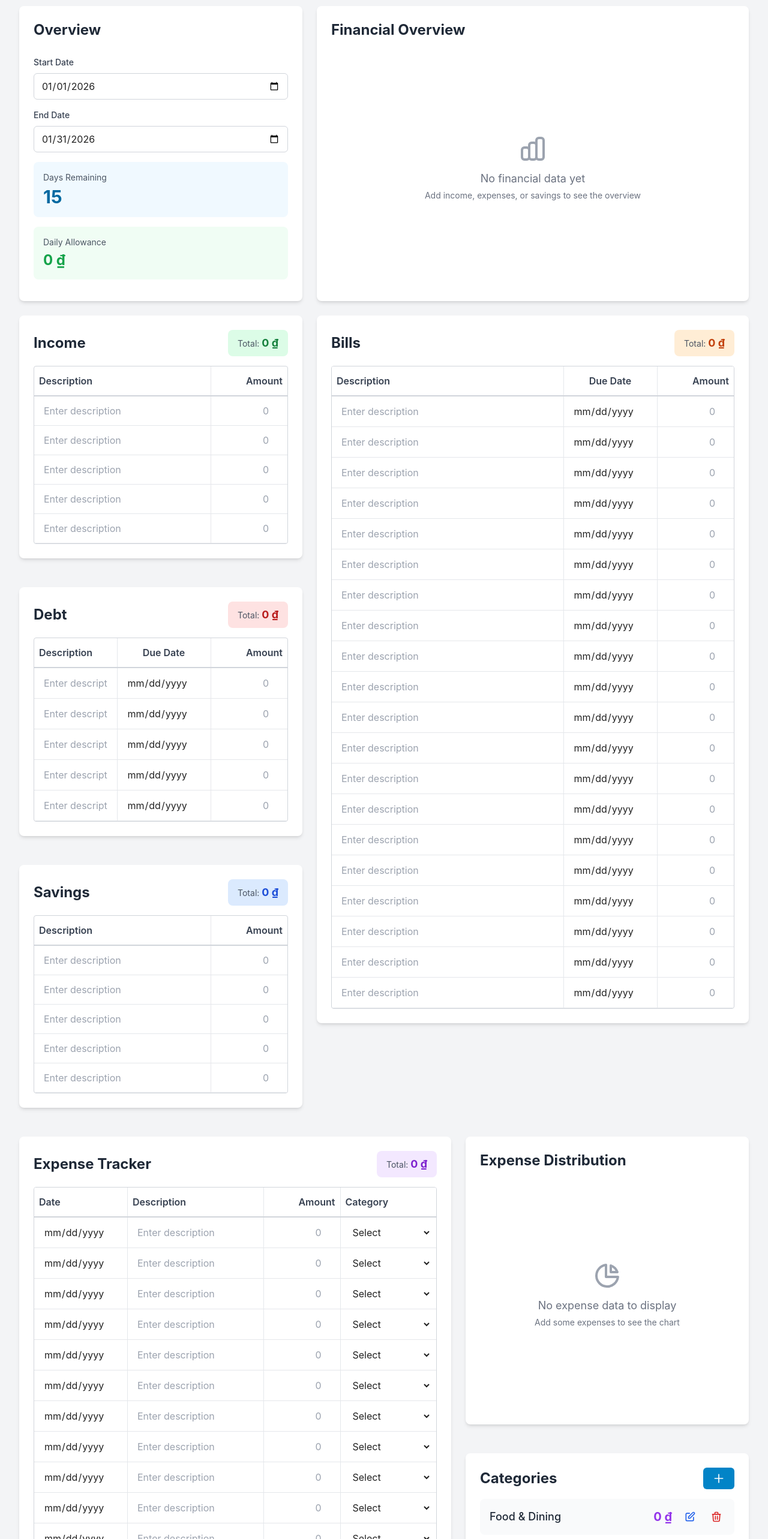
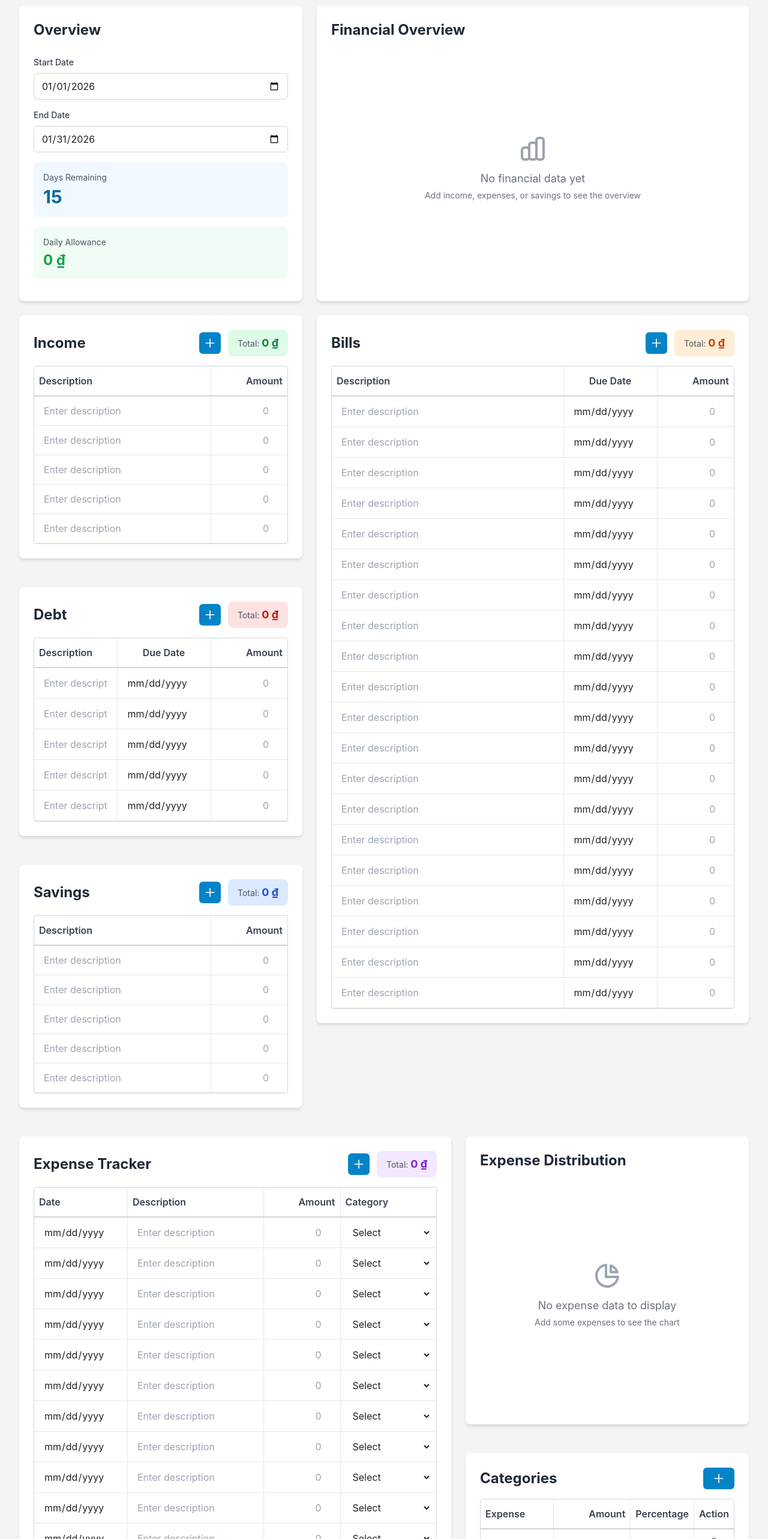
Before and after one commit to hfakeeeeee/Trackly, a React (Vite) app: page / in a window 1280 px wide. Shown: the part 234-2800 px from the top of the page at 60% size. Built offline with nearby package versions, Linux system fonts and the light colour scheme.

Commit message:
add grid table, add button, adjust layout

```diff
--- a/src/App.tsx
+++ b/src/App.tsx
@@ -43,9 +43,11 @@ function App() {
             <div className="lg:col-span-3">
               <ExpenseTracker />
             </div>
-            <div className="lg:col-span-2 flex flex-col gap-6">
+            <div className="lg:col-span-2 flex flex-col gap-6 h-full">
               <ExpenseChart />
-              <CategoryManager />
+              <div className="flex-1">
+                <CategoryManager />
+              </div>
             </div>
           </div>
         </main>
--- a/src/components/Bills.tsx
+++ b/src/components/Bills.tsx
@@ -1,9 +1,9 @@
-import React from 'react';
+import React, { useState } from 'react';
 import { useApp } from '../AppContext';
 
 export const Bills: React.FC = () => {
   const { bills, addBill, removeBill, updateBill } = useApp();
-  const MAX_ROWS = 20;
+  const [maxRows, setMaxRows] = useState(20);
 
   const formatCurrency = (amount: number) => {
     return new Intl.NumberFormat('vi-VN', {
@@ -97,9 +97,20 @@ export const Bills: React.FC = () => {
     <section className="bg-white rounded-lg shadow-md p-6 mb-6 flex flex-col">
       <div className="flex justify-between items-center mb-4">
         <h2 className="text-2xl font-bold text-gray-800">Bills</h2>
-        <div className="bg-orange-100 px-4 py-2 rounded-lg">
-          <span className="text-sm text-gray-600">Total: </span>
-          <span className="text-lg font-bold text-orange-700">{formatCurrency(totalBills)}</span>
+        <div className="flex items-center gap-3">
+          <button
+            onClick={() => setMaxRows(maxRows + 5)}
+            className="bg-primary-600 text-white p-2 rounded-md hover:bg-primary-700 transition-colors"
+            title="Add 5 more rows"
+          >
+            <svg className="w-5 h-5" fill="none" stroke="currentColor" viewBox="0 0 24 24">
+              <path strokeLinecap="round" strokeLinejoin="round" strokeWidth={2} d="M12 4v16m8-8H4" />
+            </svg>
+          </button>
+          <div className="bg-orange-100 px-4 py-2 rounded-lg">
+            <span className="text-sm text-gray-600">Total: </span>
+            <span className="text-lg font-bold text-orange-700">{formatCurrency(totalBills)}</span>
+          </div>
         </div>
       </div>
 
@@ -113,7 +124,7 @@ export const Bills: React.FC = () => {
             </tr>
           </thead>
           <tbody>
-            {Array.from({ length: MAX_ROWS }, (_, index) => renderRow(index))}
+            {Array.from({ length: maxRows }, (_, index) => renderRow(index))}
           </tbody>
         </table>
       </div>
--- a/src/components/CategoryManager.tsx
+++ b/src/components/CategoryManager.tsx
@@ -1,13 +1,11 @@
 import React, { useState } from 'react';
 import { useApp } from '../AppContext';
-import { Category } from '../types';
 
 export const CategoryManager: React.FC = () => {
   const { categories, addCategory, updateCategory, removeCategory } = useApp();
   const [newCategory, setNewCategory] = useState('');
   const [showAddCategory, setShowAddCategory] = useState(false);
-  const [editingId, setEditingId] = useState<string | null>(null);
-  const [editName, setEditName] = useState('');
+  const MIN_ROWS = 50;
 
   const handleAddCategory = () => {
     if (newCategory.trim()) {
@@ -26,26 +24,14 @@ export const CategoryManager: React.FC = () => {
     }).format(amount);
   };
 
-  const handleEdit = (cat: Category) => {
-    setEditingId(cat.id);
-    setEditName(cat.name);
-  };
-
-  const handleUpdate = (id: string) => {
-    if (editName.trim()) {
-      updateCategory(id, editName.trim());
-      setEditingId(null);
-      setEditName('');
+  const handleNameChange = (id: string, name: string) => {
+    if (name.trim()) {
+      updateCategory(id, name.trim());
     }
   };
 
-  const handleCancelEdit = () => {
-    setEditingId(null);
-    setEditName('');
-  };
-
   return (
-    <section className="bg-white rounded-lg shadow-md p-6 mb-6">
+    <section className="bg-white rounded-lg shadow-md p-6 mb-6 h-full flex flex-col">
       <div className="flex justify-between items-center mb-4">
         <h2 className="text-2xl font-bold text-gray-800">Categories</h2>
         <button
@@ -87,61 +73,38 @@ export const CategoryManager: React.FC = () => {
         </div>
       )}
 
-      <div className="space-y-2">
-        {categories.map((cat) => (
-          <div
-            key={cat.id}
-            className="bg-gray-50 p-4 rounded-lg flex justify-between items-center hover:bg-gray-100 transition-colors"
-          >
-            {editingId === cat.id ? (
-              <>
-                <div className="flex-1 mr-4">
+      <div className="overflow-auto flex-1 border border-gray-300 rounded">
+        <table className="w-full">
+          <thead className="sticky top-0 bg-white">
+            <tr className="border-b-2 border-gray-300">
+              <th className="text-left py-3 px-2 font-semibold text-gray-700 border-r border-gray-200">Expense</th>
+              <th className="text-right py-3 px-2 font-semibold text-gray-700 w-32 border-r border-gray-200">Amount</th>
+              <th className="text-right py-3 px-2 font-semibold text-gray-700 w-24 border-r border-gray-200">Percentage</th>
+              <th className="text-center py-3 px-2 font-semibold text-gray-700 w-16">Action</th>
+            </tr>
+          </thead>
+          <tbody>
+            {categories.map((cat) => {
+              const totalExpenses = categories.reduce((sum, c) => sum + c.total, 0);
+              const percentage = totalExpenses > 0 ? ((cat.total / totalExpenses) * 100).toFixed(1) : '0.0';
+
+              return (
+                <tr key={cat.id} className="border-b border-gray-200 hover:bg-gray-50">
+                  <td className="py-2 px-2 border-r border-gray-200">
                     <input
                       type="text"
-                    value={editName}
-                    onChange={(e) => setEditName(e.target.value)}
-                    className="w-full px-3 py-2 border border-gray-300 rounded focus:outline-none focus:ring-2 focus:ring-primary-500"
+                      value={cat.name}
+                      onChange={(e) => handleNameChange(cat.id, e.target.value)}
+                      className="w-full px-2 py-1 border-0 bg-transparent focus:outline-none focus:ring-1 focus:ring-primary-500 rounded font-medium text-gray-800"
                     />
-                </div>
-                <div className="flex gap-2">
-                  <button
-                    onClick={() => handleUpdate(cat.id)}
-                    className="text-green-600 hover:text-green-800 font-medium px-2 py-1"
-                    title="Save"
-                  >
-                    <svg className="w-5 h-5" fill="none" stroke="currentColor" viewBox="0 0 24 24">
-                      <path strokeLinecap="round" strokeLinejoin="round" strokeWidth={2} d="M5 13l4 4L19 7" />
-                    </svg>
-                  </button>
-                  <button
-                    onClick={handleCancelEdit}
-                    className="text-gray-600 hover:text-gray-800 font-medium px-2 py-1"
-                    title="Cancel"
-                  >
-                    <svg className="w-5 h-5" fill="none" stroke="currentColor" viewBox="0 0 24 24">
-                      <path strokeLinecap="round" strokeLinejoin="round" strokeWidth={2} d="M6 18L18 6M6 6l12 12" />
-                    </svg>
-                  </button>
-                </div>
-              </>
-            ) : (
-              <>
-                <div>
-                  <p className="font-medium text-gray-800 text-lg">{cat.name}</p>
-                </div>
-                <div className="text-right flex items-center gap-4">
-                  <p className="text-xl font-bold text-purple-600">
-                    {formatCurrency(cat.total)}
-                  </p>
-                  <button
-                    onClick={() => handleEdit(cat)}
-                    className="text-blue-600 hover:text-blue-800 font-medium p-1"
-                    title="Edit"
-                  >
-                    <svg className="w-5 h-5" fill="none" stroke="currentColor" viewBox="0 0 24 24">
-                      <path strokeLinecap="round" strokeLinejoin="round" strokeWidth={2} d="M11 5H6a2 2 0 00-2 2v11a2 2 0 002 2h11a2 2 0 002-2v-5m-1.414-9.414a2 2 0 112.828 2.828L11.828 15H9v-2.828l8.586-8.586z" />
-                    </svg>
-                  </button>
+                  </td>
+                  <td className="py-2 px-2 text-right border-r border-gray-200">
+                    <span className="font-bold text-purple-600">{formatCurrency(cat.total)}</span>
+                  </td>
+                  <td className="py-2 px-2 text-right border-r border-gray-200">
+                    <span className="font-semibold text-gray-700">{percentage}%</span>
+                  </td>
+                  <td className="py-2 px-2 text-center">
                     <button
                       onClick={() => removeCategory(cat.id)}
                       className="text-red-600 hover:text-red-800 font-medium p-1"
@@ -151,11 +114,20 @@ export const CategoryManager: React.FC = () => {
                         <path strokeLinecap="round" strokeLinejoin="round" strokeWidth={2} d="M19 7l-.867 12.142A2 2 0 0116.138 21H7.862a2 2 0 01-1.995-1.858L5 7m5 4v6m4-6v6m1-10V4a1 1 0 00-1-1h-4a1 1 0 00-1 1v3M4 7h16" />
                         </svg>
                       </button>
-                </div>
-              </>
-            )}
-          </div>
+                    </td>
+                  </tr>
+              );
+            })}
+            {Array.from({ length: Math.max(0, MIN_ROWS - categories.length) }, (_, index) => (
+              <tr key={`empty-${index}`} className="border-b border-gray-200">
+                <td className="py-2 px-2 border-r border-gray-200">&nbsp;</td>
+                <td className="py-2 px-2 border-r border-gray-200">&nbsp;</td>
+                <td className="py-2 px-2 border-r border-gray-200">&nbsp;</td>
+                <td className="py-2 px-2">&nbsp;</td>
+              </tr>
             ))}
+          </tbody>
+        </table>
       </div>
     </section>
   );
--- a/src/components/Debt.tsx
+++ b/src/components/Debt.tsx
@@ -1,9 +1,9 @@
-import React from 'react';
+import React, { useState } from 'react';
 import { useApp } from '../AppContext';
 
 export const Debt: React.FC = () => {
   const { debts, addDebt, removeDebt, updateDebt } = useApp();
-  const MAX_ROWS = 5;
+  const [maxRows, setMaxRows] = useState(5);
 
   const formatCurrency = (amount: number) => {
     return new Intl.NumberFormat('vi-VN', {
@@ -97,9 +97,20 @@ export const Debt: React.FC = () => {
     <section className="bg-white rounded-lg shadow-md p-6 mb-6">
       <div className="flex justify-between items-center mb-4">
         <h2 className="text-2xl font-bold text-gray-800">Debt</h2>
-        <div className="bg-red-100 px-4 py-2 rounded-lg">
-          <span className="text-sm text-gray-600">Total: </span>
-          <span className="text-lg font-bold text-red-700">{formatCurrency(totalDebt)}</span>
+        <div className="flex items-center gap-3">
+          <button
+            onClick={() => setMaxRows(maxRows + 5)}
+            className="bg-primary-600 text-white p-2 rounded-md hover:bg-primary-700 transition-colors"
+            title="Add 5 more rows"
+          >
+            <svg className="w-5 h-5" fill="none" stroke="currentColor" viewBox="0 0 24 24">
+              <path strokeLinecap="round" strokeLinejoin="round" strokeWidth={2} d="M12 4v16m8-8H4" />
+            </svg>
+          </button>
+          <div className="bg-red-100 px-4 py-2 rounded-lg">
+            <span className="text-sm text-gray-600">Total: </span>
+            <span className="text-lg font-bold text-red-700">{formatCurrency(totalDebt)}</span>
+          </div>
         </div>
       </div>
 
@@ -113,7 +124,7 @@ export const Debt: React.FC = () => {
             </tr>
           </thead>
           <tbody>
-            {Array.from({ length: MAX_ROWS }, (_, index) => renderRow(index))}
+            {Array.from({ length: maxRows }, (_, index) => renderRow(index))}
           </tbody>
         </table>
       </div>
--- a/src/components/ExpenseTracker.tsx
+++ b/src/components/ExpenseTracker.tsx
@@ -1,9 +1,9 @@
-import React from 'react';
+import React, { useState } from 'react';
 import { useApp } from '../AppContext';
 
 export const ExpenseTracker: React.FC = () => {
   const { expenses, categories, addExpense, removeExpense, updateExpense } = useApp();
-  const MAX_ROWS = 50;
+  const [maxRows, setMaxRows] = useState(50);
 
   const formatCurrency = (amount: number) => {
     return new Intl.NumberFormat('vi-VN', {
@@ -116,16 +116,27 @@ export const ExpenseTracker: React.FC = () => {
   };
 
   return (
-    <section className="bg-white rounded-lg shadow-md p-6 mb-6">
+    <section className="bg-white rounded-lg shadow-md p-6 mb-6 h-full flex flex-col">
       <div className="flex justify-between items-center mb-4">
         <h2 className="text-2xl font-bold text-gray-800">Expense Tracker</h2>
-        <div className="bg-purple-100 px-4 py-2 rounded-lg">
-          <span className="text-sm text-gray-600">Total: </span>
-          <span className="text-lg font-bold text-purple-700">{formatCurrency(totalExpenses)}</span>
+        <div className="flex items-center gap-3">
+          <button
+            onClick={() => setMaxRows(maxRows + 10)}
+            className="bg-primary-600 text-white p-2 rounded-md hover:bg-primary-700 transition-colors"
+            title="Add 10 more rows"
+          >
+            <svg className="w-5 h-5" fill="none" stroke="currentColor" viewBox="0 0 24 24">
+              <path strokeLinecap="round" strokeLinejoin="round" strokeWidth={2} d="M12 4v16m8-8H4" />
+            </svg>
+          </button>
+          <div className="bg-purple-100 px-4 py-2 rounded-lg">
+            <span className="text-sm text-gray-600">Total: </span>
+            <span className="text-lg font-bold text-purple-700">{formatCurrency(totalExpenses)}</span>
+          </div>
         </div>
       </div>
 
-      <div className="overflow-x-auto border border-gray-300 rounded">
+      <div className="overflow-auto flex-1 border border-gray-300 rounded">
         <table className="w-full">
           <thead className="sticky top-0 bg-white">
             <tr className="border-b-2 border-gray-300">
@@ -136,7 +147,7 @@ export const ExpenseTracker: React.FC = () => {
             </tr>
           </thead>
           <tbody>
-            {Array.from({ length: MAX_ROWS }, (_, index) => renderRow(index))}
+            {Array.from({ length: maxRows }, (_, index) => renderRow(index))}
           </tbody>
         </table>
       </div>
--- a/src/components/Income.tsx
+++ b/src/components/Income.tsx
@@ -4,7 +4,7 @@ import { IncomeItem } from '../types';
 
 export const Income: React.FC = () => {
   const { income, addIncome, removeIncome, updateIncome, getTotalIncome } = useApp();
-  const MAX_ROWS = 5;
+  const [maxRows, setMaxRows] = useState(5);
 
   const formatCurrency = (amount: number) => {
     return new Intl.NumberFormat('vi-VN', {
@@ -79,9 +79,20 @@ export const Income: React.FC = () => {
     <section className="bg-white rounded-lg shadow-md p-6 mb-6">
       <div className="flex justify-between items-center mb-4">
         <h2 className="text-2xl font-bold text-gray-800">Income</h2>
-        <div className="bg-green-100 px-4 py-2 rounded-lg">
-          <span className="text-sm text-gray-600">Total: </span>
-          <span className="text-lg font-bold text-green-700">{formatCurrency(getTotalIncome())}</span>
+        <div className="flex items-center gap-3">
+          <button
+            onClick={() => setMaxRows(maxRows + 5)}
+            className="bg-primary-600 text-white p-2 rounded-md hover:bg-primary-700 transition-colors"
+            title="Add 5 more rows"
+          >
+            <svg className="w-5 h-5" fill="none" stroke="currentColor" viewBox="0 0 24 24">
+              <path strokeLinecap="round" strokeLinejoin="round" strokeWidth={2} d="M12 4v16m8-8H4" />
+            </svg>
+          </button>
+          <div className="bg-green-100 px-4 py-2 rounded-lg">
+            <span className="text-sm text-gray-600">Total: </span>
+            <span className="text-lg font-bold text-green-700">{formatCurrency(getTotalIncome())}</span>
+          </div>
         </div>
       </div>
 
@@ -94,7 +105,7 @@ export const Income: React.FC = () => {
             </tr>
           </thead>
           <tbody>
-            {Array.from({ length: MAX_ROWS }, (_, index) => renderRow(index))}
+            {Array.from({ length: maxRows }, (_, index) => renderRow(index))}
           </tbody>
         </table>
       </div>
--- a/src/components/Savings.tsx
+++ b/src/components/Savings.tsx
@@ -1,9 +1,9 @@
-import React from 'react';
+import React, { useState } from 'react';
 import { useApp } from '../AppContext';
 
 export const Savings: React.FC = () => {
   const { savings, addSavings, removeSavings, updateSavings, getTotalSavings } = useApp();
-  const MAX_ROWS = 5;
+  const [maxRows, setMaxRows] = useState(5);
 
   const formatCurrency = (amount: number) => {
     return new Intl.NumberFormat('vi-VN', {
@@ -78,9 +78,20 @@ export const Savings: React.FC = () => {
     <section className="bg-white rounded-lg shadow-md p-6 mb-6">
       <div className="flex justify-between items-center mb-4">
         <h2 className="text-2xl font-bold text-gray-800">Savings</h2>
-        <div className="bg-blue-100 px-4 py-2 rounded-lg">
-          <span className="text-sm text-gray-600">Total: </span>
-          <span className="text-lg font-bold text-blue-700">{formatCurrency(getTotalSavings())}</span>
+        <div className="flex items-center gap-3">
+          <button
+            onClick={() => setMaxRows(maxRows + 5)}
+            className="bg-primary-600 text-white p-2 rounded-md hover:bg-primary-700 transition-colors"
+            title="Add 5 more rows"
+          >
+            <svg className="w-5 h-5" fill="none" stroke="currentColor" viewBox="0 0 24 24">
+              <path strokeLinecap="round" strokeLinejoin="round" strokeWidth={2} d="M12 4v16m8-8H4" />
+            </svg>
+          </button>
+          <div className="bg-blue-100 px-4 py-2 rounded-lg">
+            <span className="text-sm text-gray-600">Total: </span>
+            <span className="text-lg font-bold text-blue-700">{formatCurrency(getTotalSavings())}</span>
+          </div>
         </div>
       </div>
 
@@ -93,7 +104,7 @@ export const Savings: React.FC = () => {
             </tr>
           </thead>
           <tbody>
-            {Array.from({ length: MAX_ROWS }, (_, index) => renderRow(index))}
+            {Array.from({ length: maxRows }, (_, index) => renderRow(index))}
           </tbody>
         </table>
       </div>
```
Lines whose indentation alone changed are shown as unchanged.
